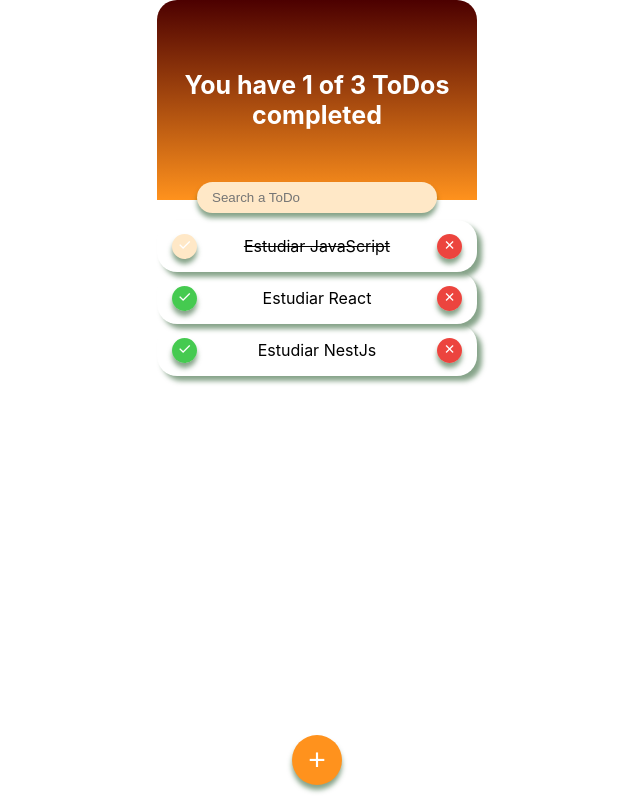
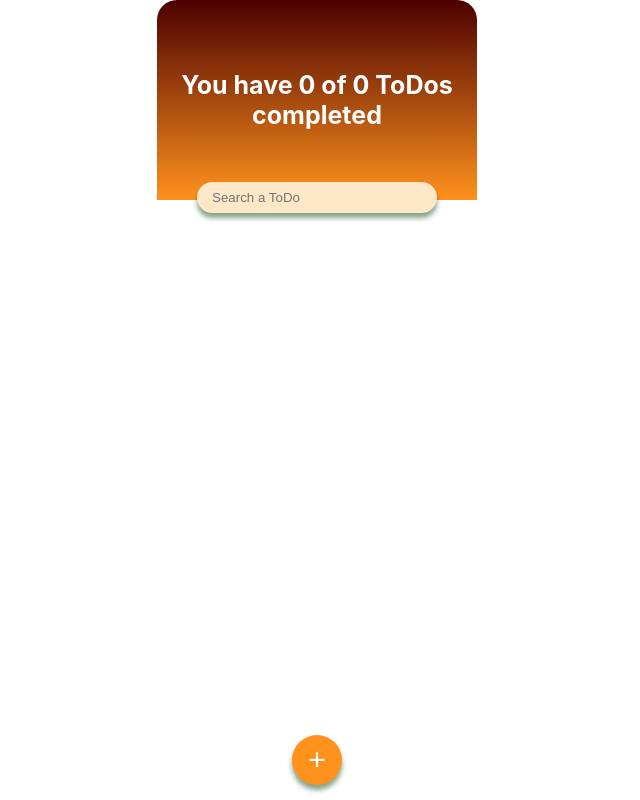
Before and after one commit to MrSspace/my_first_react_app, a React (Create React App) app: page / in a window 1280 px wide. Shown: the whole page, without its empty margins (323-963 px from the left). Built offline with nearby package versions, Linux system fonts and the light colour scheme.

Commit message:
Added data persistence using localstorage.

```diff
--- a/src/App/App.js
+++ b/src/App/App.js
@@ -1,14 +1,34 @@
 import React from "react";
 import { AppUI } from "./AppUI";
 
-const defaultTodos = [
-  {id: 1, text: 'Estudiar JavaScript', completed: true},
-  {id: 2, text: 'Estudiar React', completed: false},
-  {id: 3, text: 'Estudiar NestJs', completed: false},
-];
+// const defaultTodos = [
+//   {id: 1, text: 'Estudiar JavaScript', completed: true},
+//   {id: 2, text: 'Estudiar React', completed: false},
+//   {id: 3, text: 'Estudiar NestJs', completed: false},
+// ];
 
 function App() {
-  const [todos, setTodos] = React.useState(defaultTodos);
+
+  const TODOS_IN_STORAGE = {
+    V1 : 'TODOS_V1',
+  };
+
+  const localStorageTodos = localStorage.getItem(TODOS_IN_STORAGE.V1);
+  let parsedTodos;
+  if(!localStorageTodos){
+    localStorage.setItem(TODOS_IN_STORAGE.V1,JSON.stringify([]));
+    parsedTodos = [];
+  } else {
+    parsedTodos = JSON.parse(localStorageTodos);
+  }
+
+  const saveTodos = (newTodos) => {
+    const strTodos = JSON.stringify(newTodos);
+    localStorage.setItem(TODOS_IN_STORAGE.V1, strTodos);
+    setTodos(newTodos);
+  };
+
+  const [todos, setTodos] = React.useState(parsedTodos);
   const [searchValue, setSearchValue] = React.useState('');
   const completedTodos = todos.filter(todo => todo.completed).length;
   const totalTodos = todos.length;
@@ -28,12 +48,12 @@ function App() {
     const index = todos.findIndex(todo => todo.text === text);
     const modifiedTodos = [...todos];
     modifiedTodos[index].completed = (modifiedTodos[index].completed ? false : true);
-    setTodos(modifiedTodos);
+    saveTodos(modifiedTodos);
   }
 
   const deleteTodo = (text) => {
     const modifiedTodos = todos.filter(todo=>todo.text !== text);
-    setTodos(modifiedTodos);
+    saveTodos(modifiedTodos);
   }
 
   return (
```
